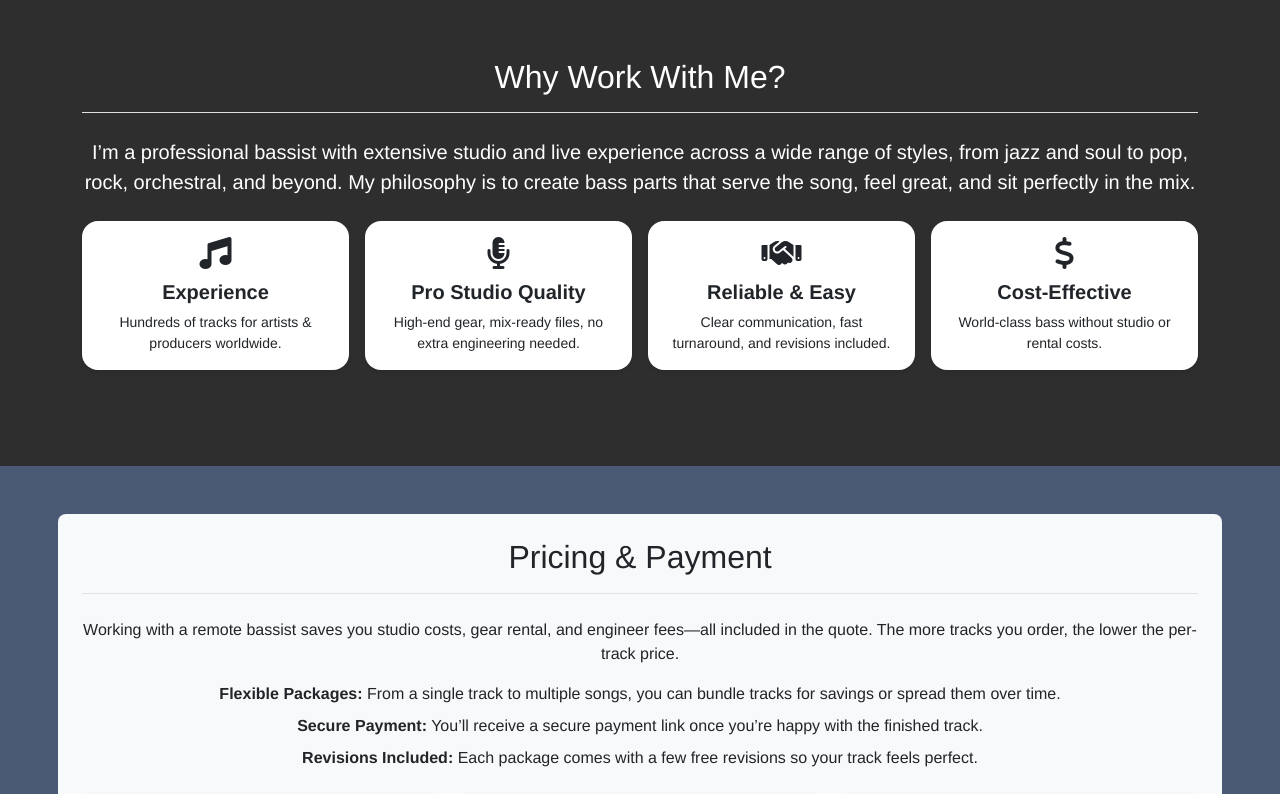
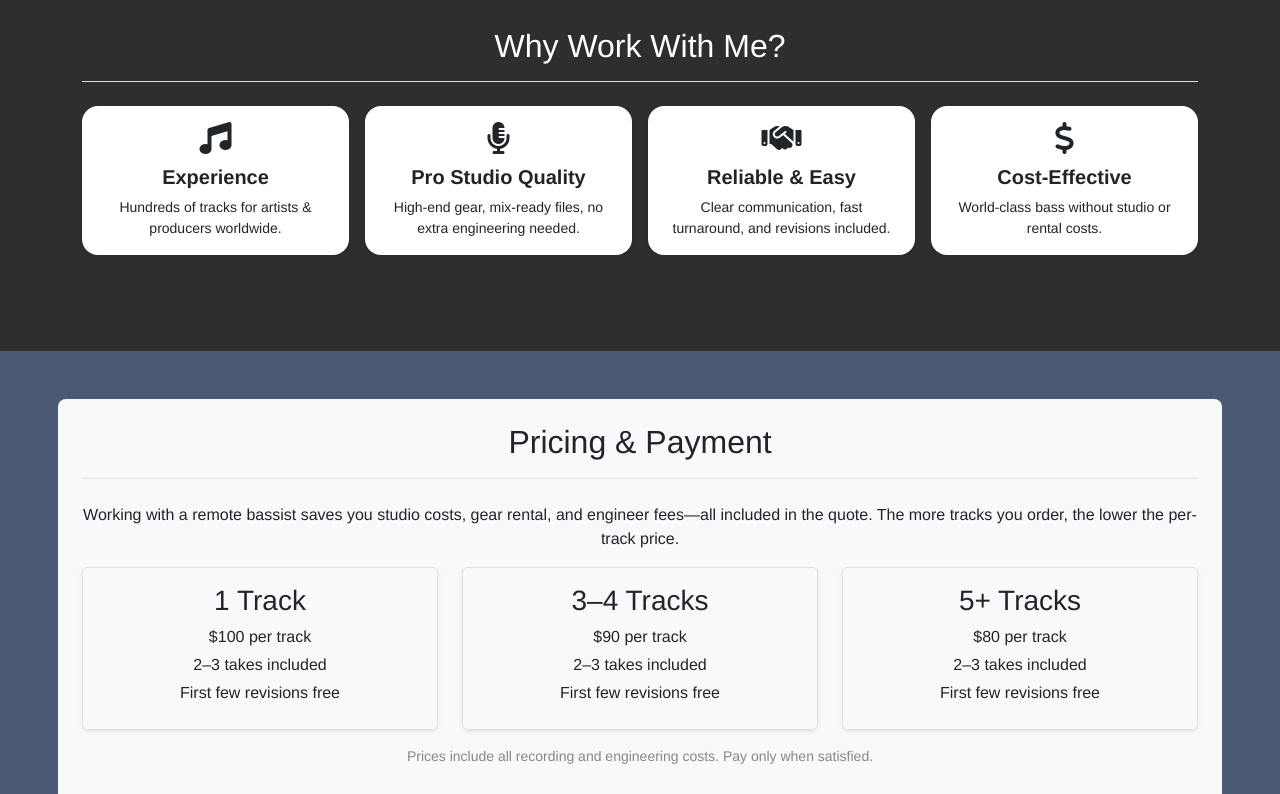
Before and after one commit to cpecoraro18/chrispecmusic, a Nuxt app in the folder frontend/: page /book-session in a window 1280 px wide. Shown: the part 1940-2734 px from the top of the page. Built offline with nearby package versions, Linux system fonts and the light colour scheme.

Commit message:
Remove things

```diff
--- a/frontend/pages/book-session.vue
+++ b/frontend/pages/book-session.vue
@@ -54,9 +54,6 @@
         <section class="row g-5 mb-5">
           <div class="p-4 mb-5">
             <h2 class="mb-4 border-bottom pb-3 text-center text-primary">Why Work With Me?</h2>
-            <p class="lead text-center mb-4">
-              I’m a professional bassist with extensive studio and live experience across a wide range of styles, from jazz and soul to pop, rock, orchestral, and beyond. My philosophy is to create bass parts that serve the song, feel great, and sit perfectly in the mix.
-            </p>
             <div class="mb-4 why-work-with-me-points row row-cols-1 row-cols-md-2 row-cols-lg-4 g-3 text-center">
               <div class="col">
                 <div class="card h-100 border-0 bg-white shadow-sm p-3">
@@ -98,17 +95,6 @@
           <p class="text-dark mb-3 text-center">
             Working with a remote bassist saves you studio costs, gear rental, and engineer fees—all included in the quote. The more tracks you order, the lower the per-track price.
           </p>
-          <ul class="list-unstyled mb-4">
-            <li class="mb-2 text-dark">
-              <strong>Flexible Packages:</strong> From a single track to multiple songs, you can bundle tracks for savings or spread them over time.
-            </li>
-            <li class="mb-2 text-dark">
-              <strong>Secure Payment:</strong> You’ll receive a secure payment link once you’re happy with the finished track.
-            </li>
-            <li class="mb-2 text-dark">
-              <strong>Revisions Included:</strong> Each package comes with a few free revisions so your track feels perfect.
-            </li>
-          </ul>
 
           <div class="row text-center g-4">
             <div class="col-md-4">
--- a/frontend/pages/index.vue
+++ b/frontend/pages/index.vue
@@ -25,10 +25,6 @@
           <img src="/img/BuddyGuys.jpg" alt="Sean Mckee Band at Buddy Guys Legends - Upright Bass" class="img-fluid mx-auto d-block rounded mb-5">
         </div>
       </div>
-    </div>
-
-    <div class="container mb-5">
-      <bass-audio-samples></bass-audio-samples>
     </div>
 
     <discography-list></discography-list>
```
